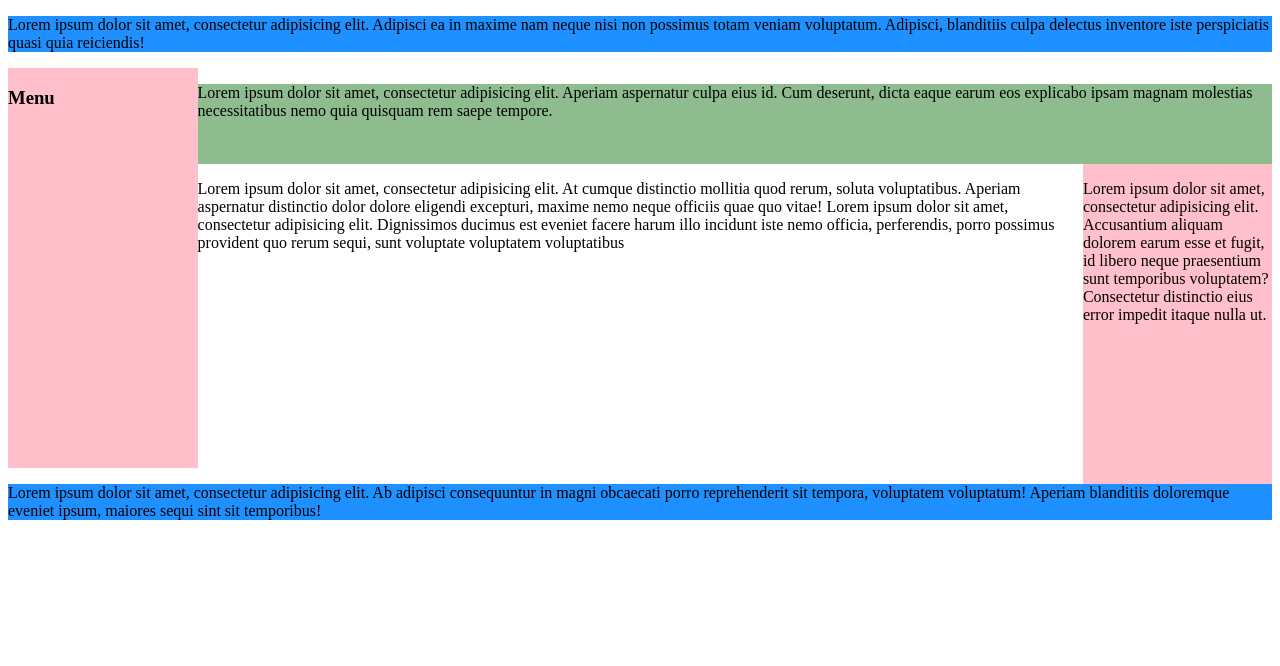
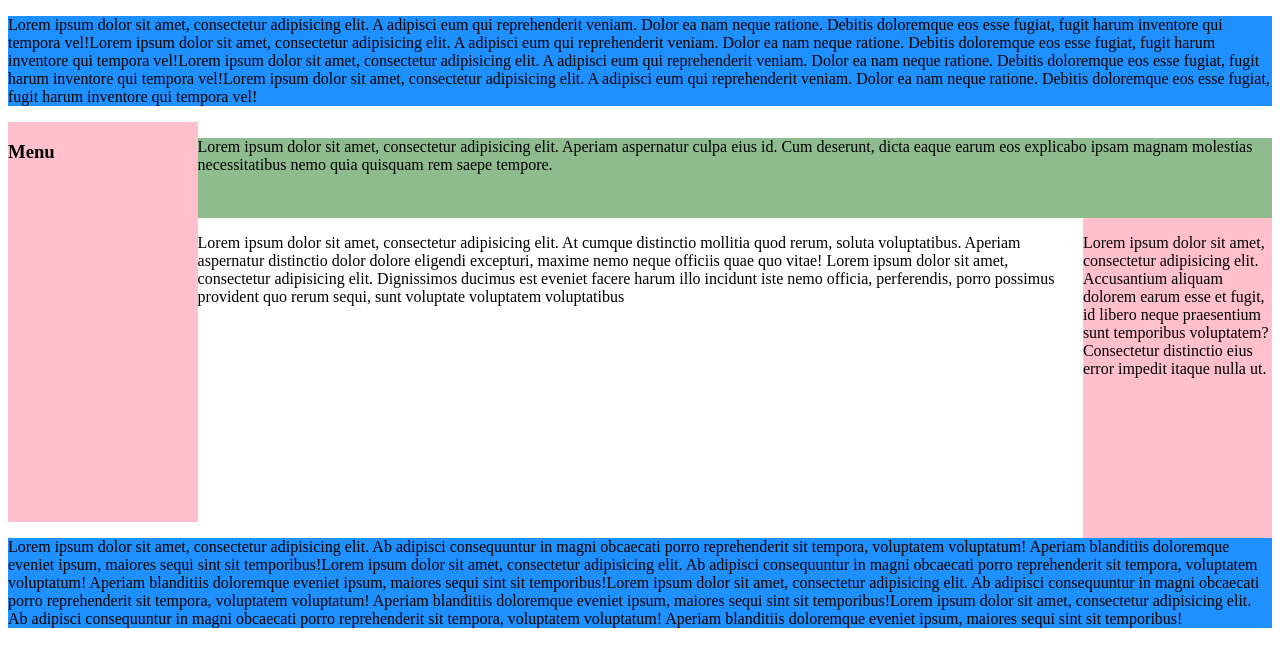
Before and after one commit to maxim-gaiduchek/web-labs, a plain HTML site: page lab1/index.html in a window 1280 px wide. Drawn offline with Linux system fonts and the light colour scheme.

Commit message:
fix(lab1): Fix text

```diff
--- a/lab1/index.html
+++ b/lab1/index.html
@@ -7,8 +7,14 @@
 </head>
 <body>
 <div class="blue first"> <!--1-->
-    <p>Lorem ipsum dolor sit amet, consectetur adipisicing elit. Adipisci ea in maxime nam neque nisi non possimus totam
-        veniam voluptatum. Adipisci, blanditiis culpa delectus inventore iste perspiciatis quasi quia reiciendis!</p>
+    <p>Lorem ipsum dolor sit amet, consectetur adipisicing elit. A adipisci eum qui reprehenderit veniam. Dolor ea nam
+        neque ratione. Debitis doloremque eos esse fugiat, fugit harum inventore qui tempora vel!Lorem ipsum dolor sit
+        amet, consectetur adipisicing elit. A adipisci eum qui reprehenderit veniam. Dolor ea nam
+        neque ratione. Debitis doloremque eos esse fugiat, fugit harum inventore qui tempora vel!Lorem ipsum dolor sit
+        amet, consectetur adipisicing elit. A adipisci eum qui reprehenderit veniam. Dolor ea nam
+        neque ratione. Debitis doloremque eos esse fugiat, fugit harum inventore qui tempora vel!Lorem ipsum dolor sit
+        amet, consectetur adipisicing elit. A adipisci eum qui reprehenderit veniam. Dolor ea nam
+        neque ratione. Debitis doloremque eos esse fugiat, fugit harum inventore qui tempora vel!</p>
 </div>
 
 <div class="block"> <!--2,3,4,5-->
@@ -43,6 +49,15 @@
 <div class="blue sixth"> <!--6-->
     <p>Lorem ipsum dolor sit amet, consectetur adipisicing elit. Ab adipisci consequuntur in magni obcaecati porro
         reprehenderit sit tempora, voluptatem voluptatum! Aperiam blanditiis doloremque eveniet ipsum, maiores sequi
+        sint sit temporibus!Lorem ipsum dolor sit amet, consectetur adipisicing elit. Ab adipisci consequuntur in magni
+        obcaecati porro
+        reprehenderit sit tempora, voluptatem voluptatum! Aperiam blanditiis doloremque eveniet ipsum, maiores sequi
+        sint sit temporibus!Lorem ipsum dolor sit amet, consectetur adipisicing elit. Ab adipisci consequuntur in magni
+        obcaecati porro
+        reprehenderit sit tempora, voluptatem voluptatum! Aperiam blanditiis doloremque eveniet ipsum, maiores sequi
+        sint sit temporibus!Lorem ipsum dolor sit amet, consectetur adipisicing elit. Ab adipisci consequuntur in magni
+        obcaecati porro
+        reprehenderit sit tempora, voluptatem voluptatum! Aperiam blanditiis doloremque eveniet ipsum, maiores sequi
         sint sit temporibus!</p>
 </div>
 </body>
```
